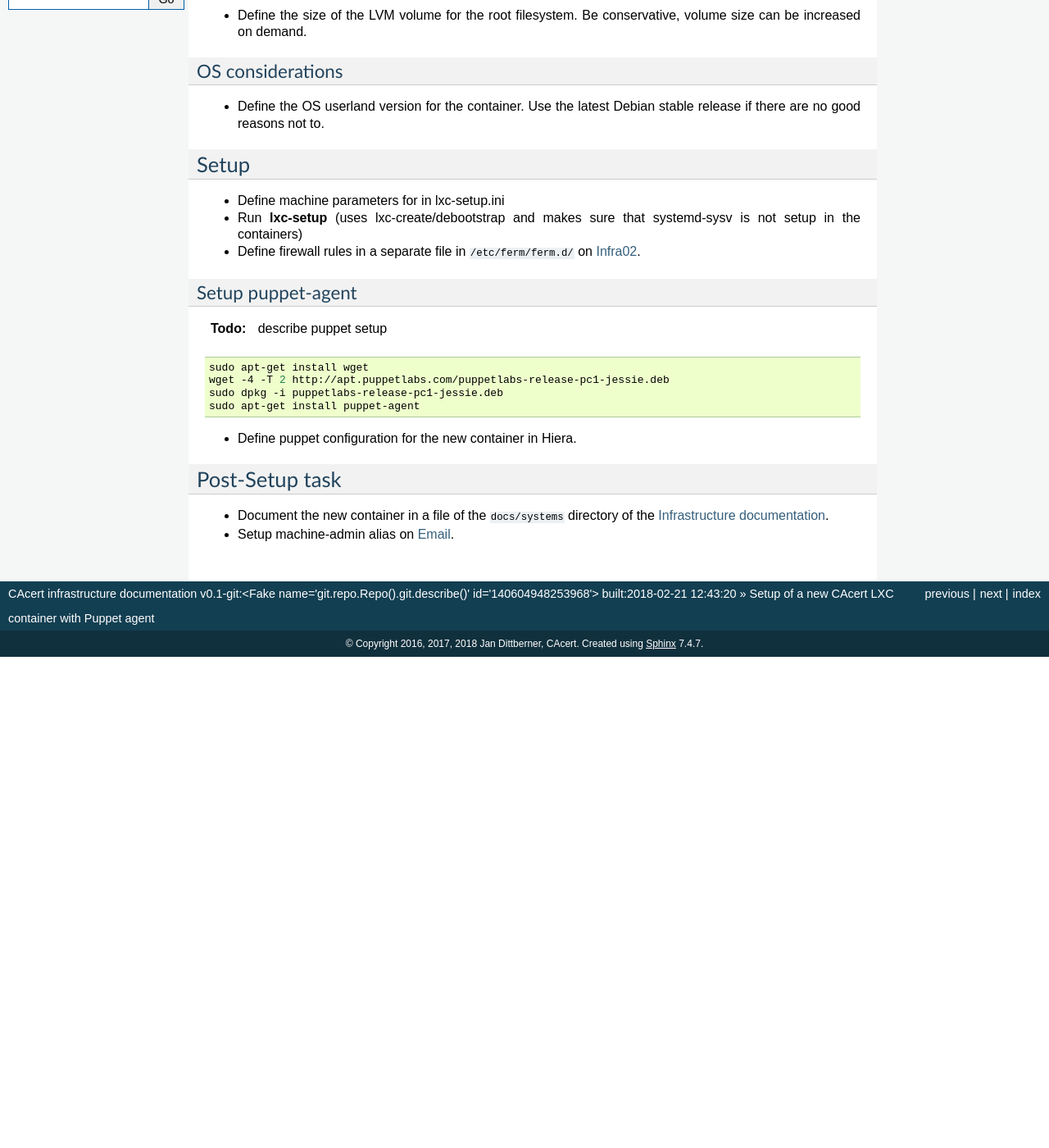
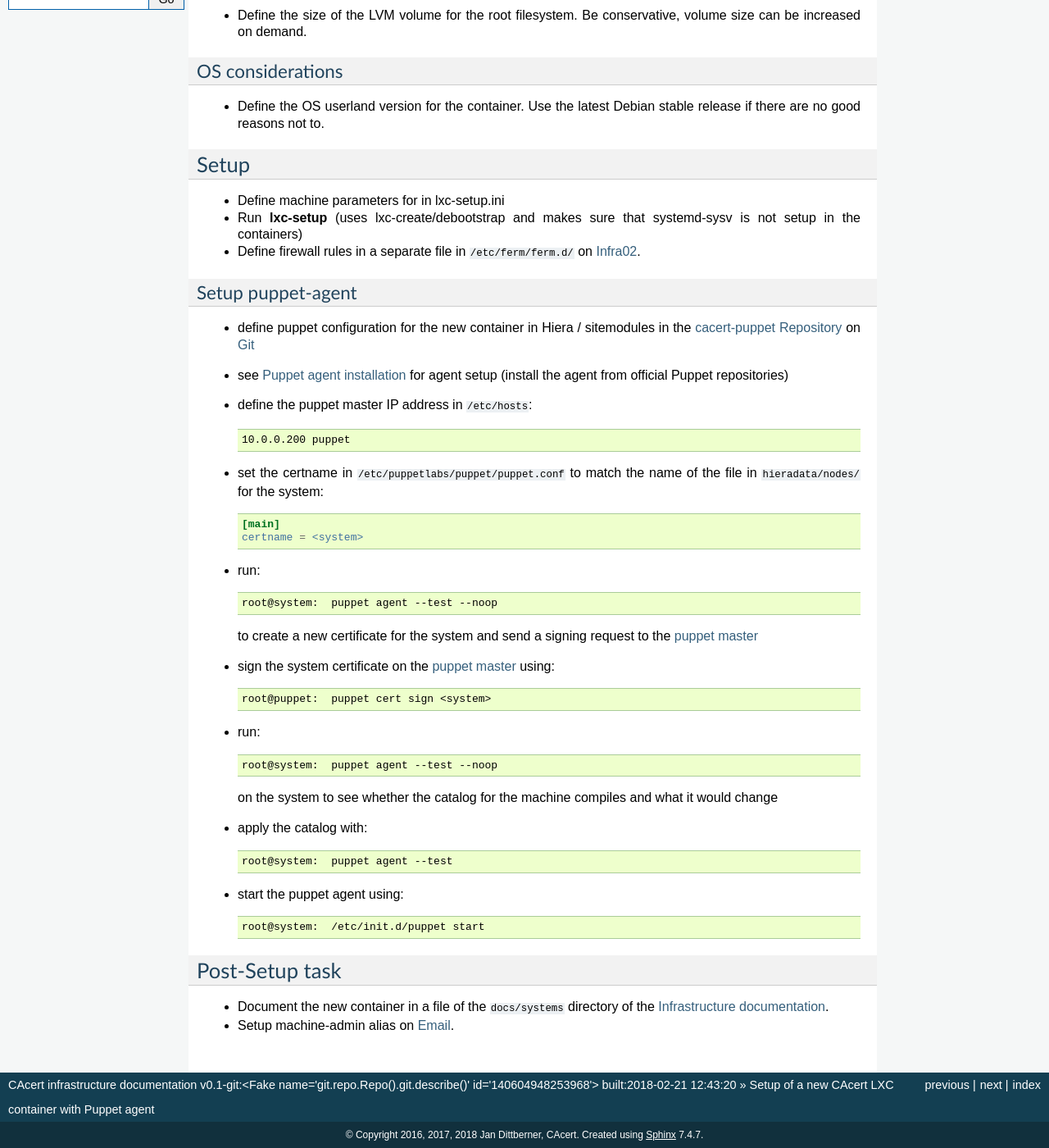
Before and after one commit to CAcertOrg/cacert-infradocs, a Sphinx documentation site: the page built from docs/lxcsetup.rst, in a window 1280 px wide and 1400 px high, scrolled down 584 px. Shown: the whole window at 82% size. Built offline with Sphinx 7.4.7, drawn with Linux system fonts in a browser that asks for light colours; pages that are not in the unit, such as notebooks, are missing from menus; cross-references to code outside the pages are shown as plain code; before the commit the page ends 1385 px from its top, so only the background shows below that.

Commit message:
Describe how to setup Puppet handling of an LXC container

```diff
--- a/docs/lxcsetup.rst
+++ b/docs/lxcsetup.rst
@@ -52,16 +52,61 @@ Setup
 Setup puppet-agent
 ------------------
 
-.. todo:: describe puppet setup
+- define puppet configuration for the new container in Hiera / sitemodules in
+  the `cacert-puppet Repository`_ on :doc:`systems/git`
+- see `Puppet agent installation`_ for agent setup (install the agent from
+  official Puppet repositories)
+- define the puppet master IP address in :file:`/etc/hosts`:
 
-.. code-block:: bash
+  .. code-block:: text
 
-   sudo apt-get install wget
-   wget -4 -T 2 http://apt.puppetlabs.com/puppetlabs-release-pc1-jessie.deb
-   sudo dpkg -i puppetlabs-release-pc1-jessie.deb
-   sudo apt-get install puppet-agent
+     10.0.0.200	puppet
 
-- Define puppet configuration for the new container in Hiera.
+- set the certname in :file:`/etc/puppetlabs/puppet/puppet.conf` to match
+  the name of the file in :file:`hieradata/nodes/` for the system:
+
+  .. code-block:: ini
+
+     [main]
+     certname = <system>
+
+- run:
+
+  .. code-block:: sh
+
+     root@system:  puppet agent --test --noop
+
+  to create a new certificate for the system and send a signing request to the
+  :doc:`puppet master <systems/puppet>`
+- sign the system certificate on the :doc:`puppet master <systems/puppet>`
+  using:
+
+  .. code-block:: sh
+
+     root@puppet:  puppet cert sign <system>
+
+- run:
+
+  .. code-block:: sh
+
+     root@system:  puppet agent --test --noop
+
+  on the system to see whether the catalog for the machine compiles and what it
+  would change
+- apply the catalog with:
+
+  .. code-block:: sh
+
+     root@system:  puppet agent --test
+
+- start the puppet agent using:
+
+  .. code-block:: sh
+
+     root@system:  /etc/init.d/puppet start
+
+.. _Puppet agent installation: https://puppet.com/docs/puppet/5.4/install_linux.html
+.. _cacert-puppet Repository: https://git.cacert.org/gitweb/?p=cacert-puppet.git
 
 Post-Setup task
 ===============
```
